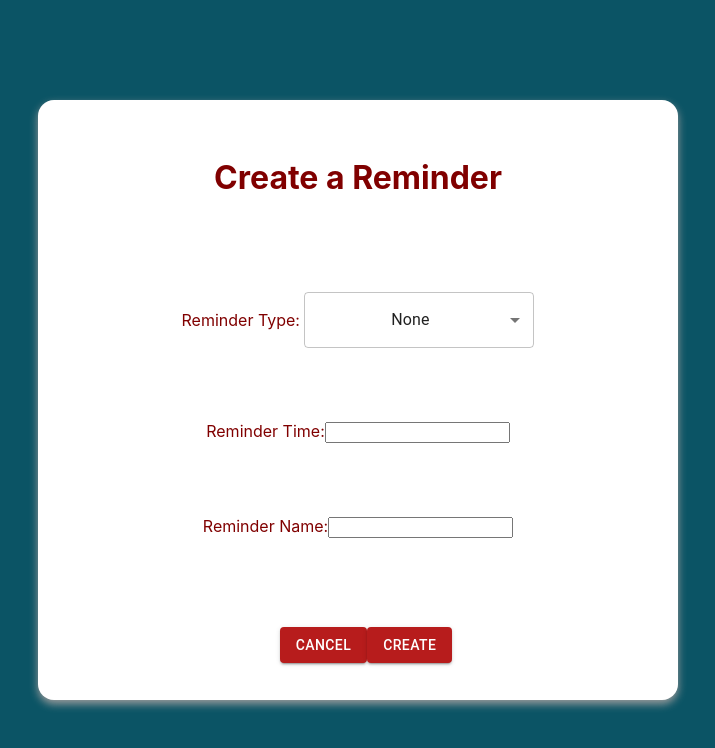
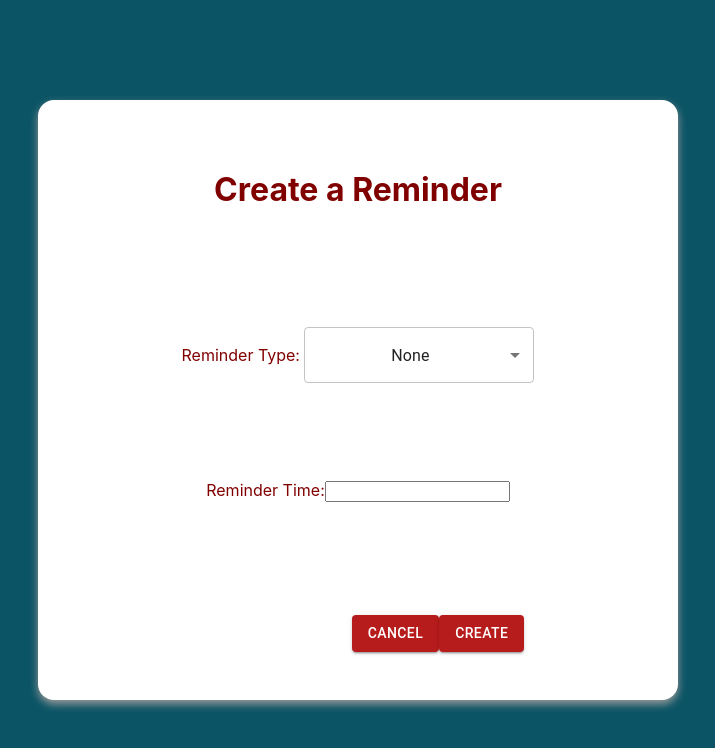
Before and after one commit to ronKovler/SleepMedic, a React (Create React App) app in the folder sleepmedic/: page /createreminder in a window 1280 px wide. Shown: the top 748 px of the page, without its empty margins (282-997 px from the left). Built offline with nearby package versions, Linux system fonts and the light colour scheme; what react-auth-kit would draw is missing.

Commit message:
remove ReminderName

```diff
--- a/sleepmedic/src/Components/CreateReminderPage.css
+++ b/sleepmedic/src/Components/CreateReminderPage.css
@@ -19,7 +19,7 @@
 }
 
 .button-group > * {
-  margin-left: 1rem;
+  margin-left: 10rem;
 }
 
 
--- a/sleepmedic/src/Components/CreateReminderPage.js
+++ b/sleepmedic/src/Components/CreateReminderPage.js
@@ -13,9 +13,28 @@ function CreateRem() {
     const [ReminderName, setRemName] = useState('');
     //implement logic for collecting parameters
     const handleCreate = () => {
+        console.log('Create button clicked');
         // Handle create button click behavior here
-        console.log('Create button clicked');
-        // Add your desired behavior or function invocation
+        //headers
+        var headers = {
+            "Access-Control-Allow-Origin": "http://ec2-18-222-211-114.us-east-2.compute.amazonaws.com:8080/",
+            "Content-Type": 'application/json; charset=utf-8',
+        }
+        //reminder Information - Type, Reminder
+        var reminderInfo = {
+            //time - hr:hr:-min-min
+            //days - as list of integers where 1 is Monday.
+            //msg
+
+            /////all in JSON message
+
+        }
+        try {
+
+        }
+        catch {
+
+        }
     };
 
 
@@ -48,14 +67,7 @@ function CreateRem() {
              onChange={(e) => setRemTime(e.target.value)}
            />
          </div>
-         <div className="form-group">
-           <label htmlFor="reminder-name">Reminder Name:</label>
-           <input
-             id="reminder-name"
-             value={ReminderName}
-             onChange={(e) => setRemName(e.target.value)}
-           />
-         </div>
+
          <div className="button-group">
             <Link to="/editgoal">
             <Button variant="contained">Cancel</Button>
```
